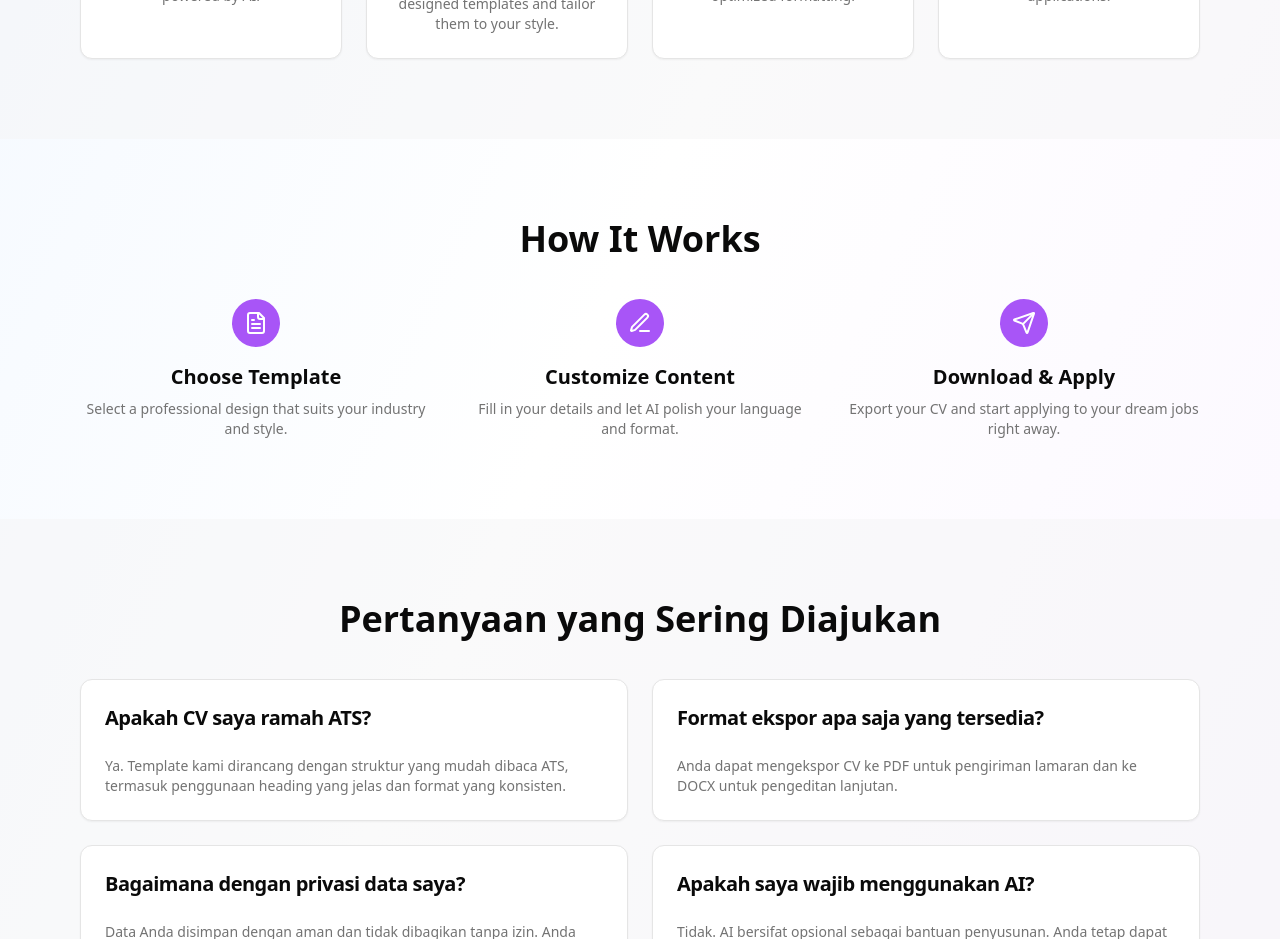
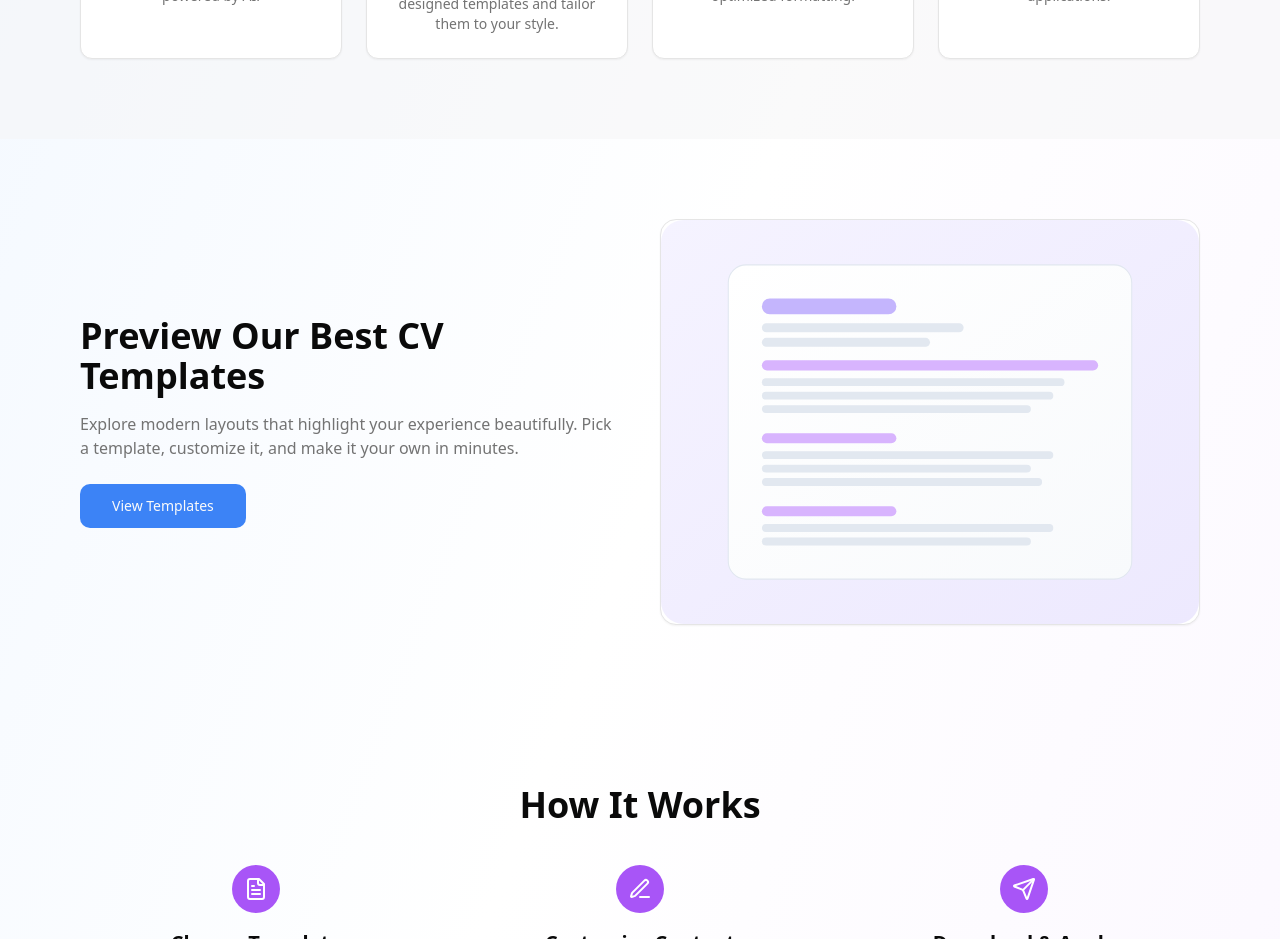
Before and after one commit to Urdemonlord/GenCV, a Next.js app in the folder apps/web/: page / in a window 1280 px wide. Shown: the part 1200-2139 px from the top of the page. Built offline with nearby package versions, Linux system fonts and the light colour scheme; no server answers.

Commit message:
Add template preview section to landing page

```diff
--- /dev/null
+++ b/apps/web/app/components/template-preview.tsx
@@ -0,0 +1,36 @@
+import Image from 'next/image';
+import Link from 'next/link';
+import { Button } from '@cv-generator/ui';
+
+export default function TemplatePreview() {
+  return (
+    <section className="py-20">
+      <div className="max-w-6xl mx-auto px-4 grid gap-10 lg:grid-cols-2 items-center">
+        <div>
+          <h2 className="text-3xl sm:text-4xl font-bold">
+            Preview Our Best CV Templates
+          </h2>
+          <p className="mt-4 text-muted-foreground">
+            Explore modern layouts that highlight your experience beautifully. Pick a
+            template, customize it, and make it your own in minutes.
+          </p>
+          <div className="mt-6">
+            <Button asChild size="lg">
+              <Link href="/templates">View Templates</Link>
+            </Button>
+          </div>
+        </div>
+        <div className="relative">
+          <Image
+            src="/template-preview.svg"
+            alt="CV template preview"
+            width={960}
+            height={720}
+            className="w-full h-auto rounded-2xl border bg-white shadow-sm"
+            priority
+          />
+        </div>
+      </div>
+    </section>
+  );
+}
--- a/apps/web/app/page.tsx
+++ b/apps/web/app/page.tsx
@@ -2,6 +2,7 @@ import Header from './components/header';
 import Hero from './components/hero';
 import SocialProof from './components/social-proof';
 import Features from './components/features';
+import TemplatePreview from './components/template-preview';
 import Process from './components/process';
 import FAQ from './components/faq';
 import CTA from './components/cta';
@@ -15,6 +16,7 @@ export default function LandingPage() {
         <Hero />
         <SocialProof />
         <Features />
+        <TemplatePreview />
         <Process />
         <FAQ />
         <CTA />
```
Also changed, not shown: apps/web/public/template-preview.svg (added).
